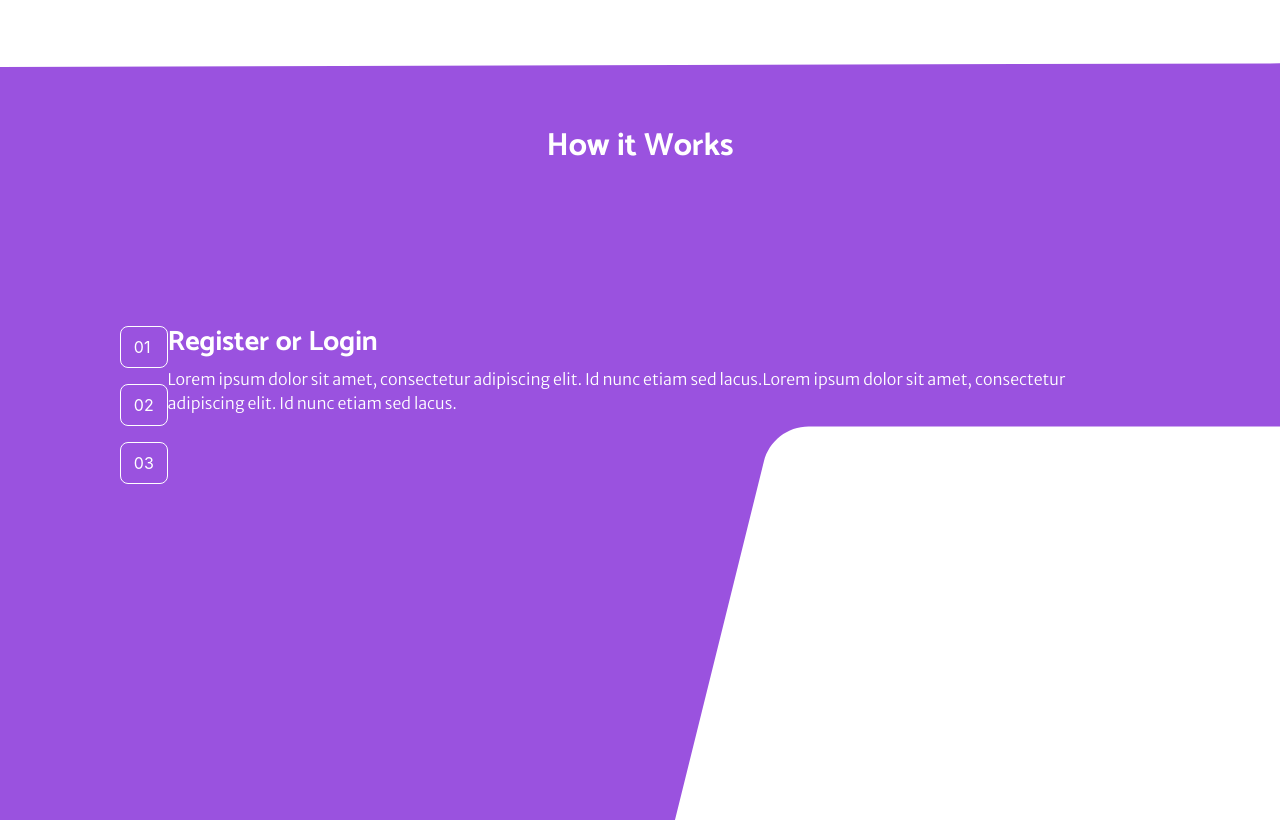
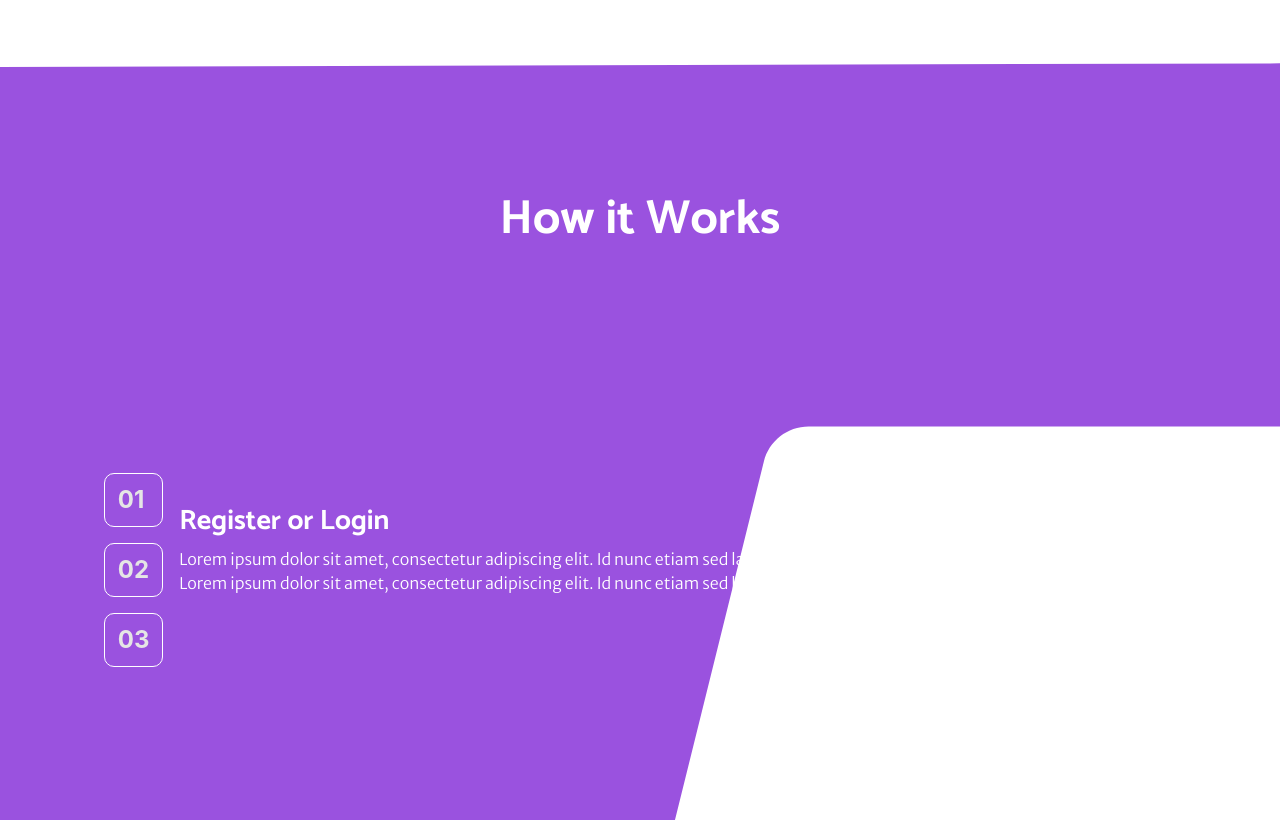
Before and after one commit to MichaelGee/vazapay, a React (Create React App) app: page / in a window 1280 px wide. Shown: the part 1980-2800 px from the top of the page. Built offline with nearby package versions, Linux system fonts and the light colour scheme.

Commit message:
feat: added the caurosel numbers

```diff
--- a/src/components/Description.js
+++ b/src/components/Description.js
@@ -17,8 +17,9 @@ const Description = () => {
               <h3>Register or Login</h3>
               <p>
                 Lorem ipsum dolor sit amet, consectetur adipiscing elit. Id nunc
-                etiam sed lacus.Lorem ipsum dolor sit amet, consectetur
-                adipiscing elit. Id nunc etiam sed lacus.
+                etiam sed lacus. <br />
+                Lorem ipsum dolor sit amet, consectetur adipiscing elit. Id nunc
+                etiam sed lacus.
               </p>
             </div>
           </div>
--- a/src/components/Footer.js
+++ b/src/components/Footer.js
@@ -23,12 +23,20 @@ const Footer = () => {
               </p>
             </div>
             <div className='footer__appstore__logo'>
-              <img src={Appstore} alt='app-store-bardge' className='appstore' />
-              <img
-                src={Playstore}
-                className='appstore'
-                alt='play-store-bardge'
-              />
+              <a href='#'>
+                <img
+                  src={Appstore}
+                  alt='app-store-bardge'
+                  className='appstore'
+                />
+              </a>
+              <a href='#'>
+                <img
+                  src={Playstore}
+                  className='appstore'
+                  alt='play-store-bardge'
+                />
+              </a>
             </div>
           </div>
           <div className='second__section'>
--- a/src/stylesheets/home/__description.scss
+++ b/src/stylesheets/home/__description.scss
@@ -2,27 +2,34 @@
     background: #9A52DF;
     position: relative;
     height: 900px;
-    padding: 4rem 4rem;
+    padding: 4rem 4rem !important;
     .description__container{
+        padding: 0 !important;
         h1{
             text-align: center;
             color: white;
+            font-size: 3rem;
+            padding: 4rem;
         }
     .desc__body{
         display: flex;
         margin: 10rem 6rem 6rem 0;
         align-content: flex-start;
         .numbers{
+            margin-right: 1rem;
             li{
                 padding: 0.5rem 0.8rem;
-                border-radius: 8px;
-                border: 1px solid white;
-                color: white;
+                border-radius: 10px;
+                border: 1.5px solid white;
+                color: #E5E5E5;
                 margin-bottom: 1rem;
+                font-weight: 700;
+                font-size: 1.5rem;
             }
         }
         .howto{
             color: white;
+            padding: 2rem 6rem 2rem 0rem;
         }
     }
     }
--- a/src/stylesheets/home/__navbar.scss
+++ b/src/stylesheets/home/__navbar.scss
@@ -28,7 +28,7 @@
         }
         button{
             background-color: white !important;
-            color: black !important;
+            color: #9A52DF!important;
             padding: 0.5rem 1rem;
             box-shadow: 0px 4px 17px rgba(0, 0, 0, 0.13);
             &:hover{
```
